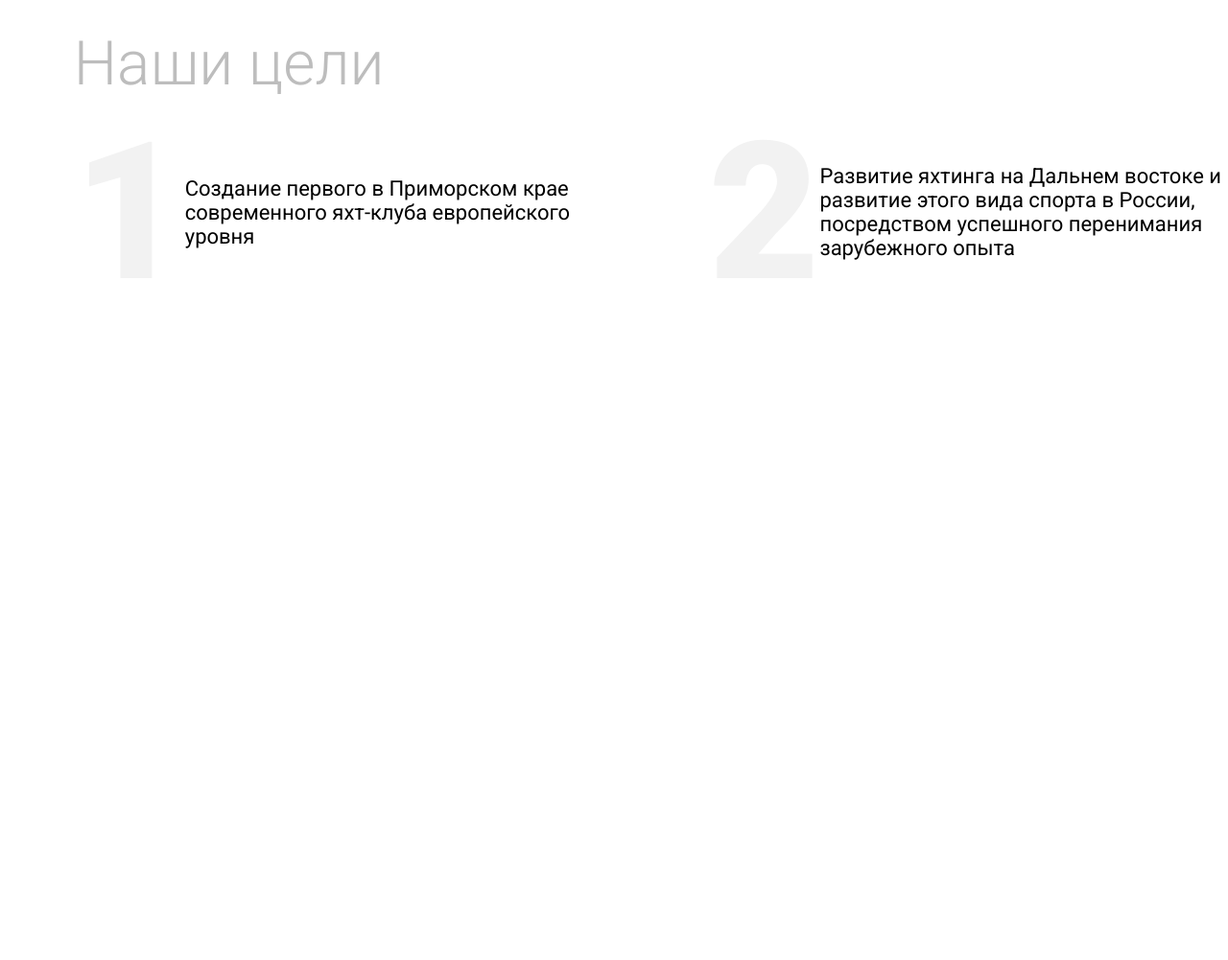
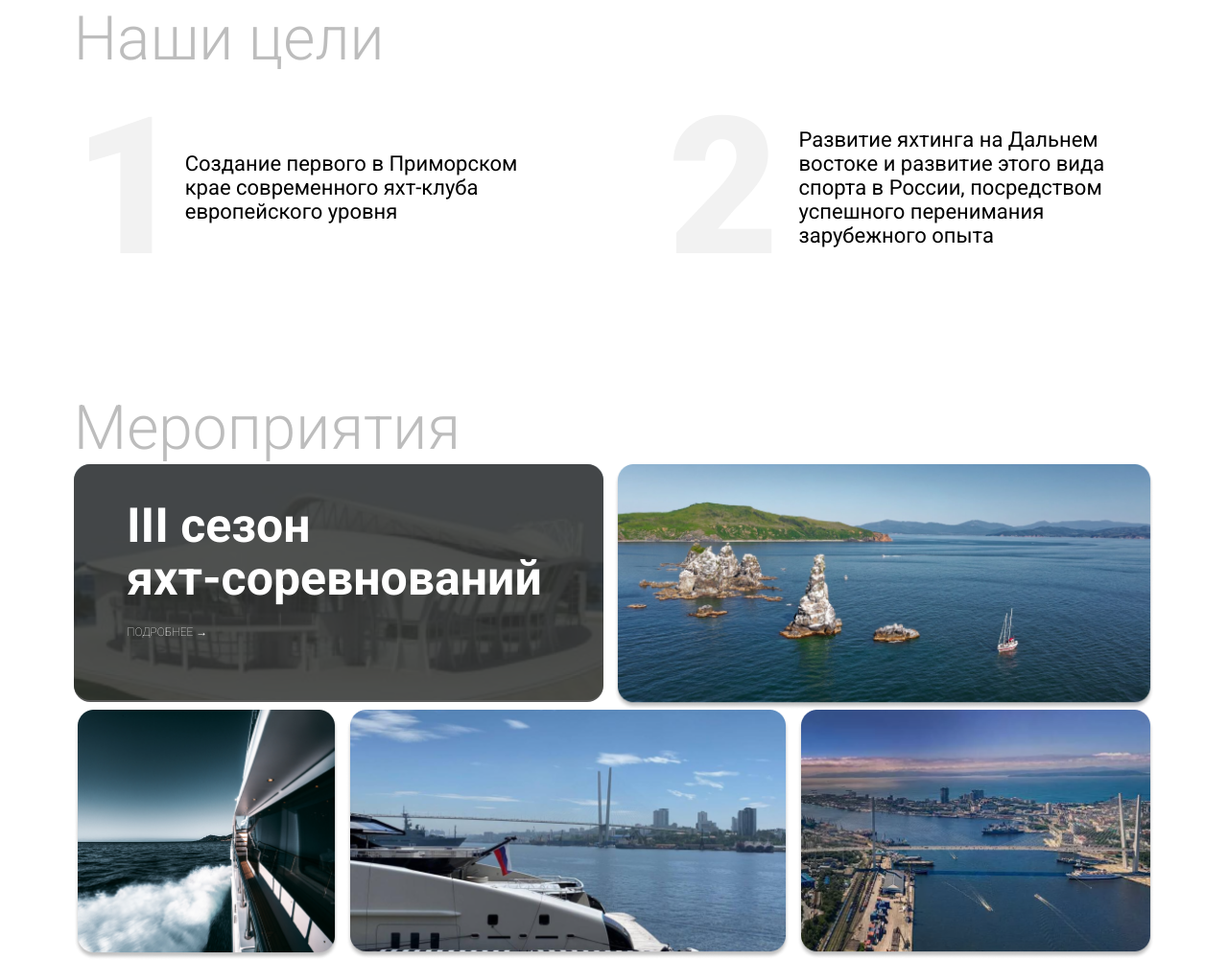
Before and after one commit to Fezwer/project-web-app, a plain HTML site: page index.html in a window 1280 px wide. Shown: the part 1271-2272 px from the top of the page at 96% size. Before the commit the page ends 1610 px from the top, so only its background shows below. Drawn offline with nearby package versions, Linux system fonts and the light colour scheme.

Commit message:
new_changes

```diff
--- a/css/main.css
+++ b/css/main.css
@@ -1,29 +1,30 @@
-body{
+body {
     font-family: 'Roboto', sans-serif;
     margin: 0;
     overflow-x: hidden;
 }
 
-header{
+header {
     display: flex;
-    justify-content:center;
+    justify-content: center;
     align-items: center;
     margin-top: 1em;
     margin-left: 20em;
 }
 
-nav{
+nav {
     align-items: center;
 }
 
-.nav-but{
+.nav-but {
     background-color: rgba(0, 0, 0, 0);
     border: 2px solid rgba(0, 0, 0, 0);
 }
+
 .nav-but a {
     text-decoration: none; /* убираем подчеркивание */
     color: black;
-    font-size:larger; /* Сделать условие типо если телефон, то xx-large */
+    font-size: larger; /* Сделать условие типо если телефон, то xx-large */
 }
 
 a.main-but {
@@ -32,7 +33,7 @@ a.main-but {
     padding: 0.1em;
 }
 
-#ship-logo{
+#ship-logo {
     position: absolute;
     top: 1em;
     right: 0;
@@ -40,85 +41,86 @@ a.main-but {
     left: 6em;
 }
 
-.project-name{
+.project-name {
     font-size: 60px;
     font-weight: 900;
     margin-left: 6vw;
 }
 
-.t-gr-name{
+.t-gr-name {
     color: rgb(189, 189, 189);
-    font-size:20px;
+    font-size: 20px;
     margin-top: 1em;
     font-weight: 300;
 }
 
-.main-items{
+.main-items {
     margin-top: 2em;
     overflow: hidden;
     display: flex;
     align-items: center;
-    justify-content: space-between;  /* Распределяет элементы по контейнеру */
+    justify-content: space-between; /* Распределяет элементы по контейнеру */
 }
 
 p {
     margin: 0; /* Убирает внешние отступы у параграфа */
 }
 
-.about-us{
+.about-us {
     display: block;
     max-width: 60%;
 }
 
-.about-us p{
+.about-us p {
     color: rgb(0, 0, 0);
 }
 
-.about-us a:visited{
+.about-us a:visited {
     color: black;
 }
 
-.about-us img{
+.about-us img {
     height: 600px;
 }
 
-.about-us a{
-    font-size:small;
+.about-us a {
+    font-size: small;
     text-decoration: none; /* убираем подчеркивание */
 }
 
-main{
+main {
     display: block;
     flex-wrap: wrap;
     margin-left: 6%;
+    margin-right: 6%;
 }
 
-main > div {
+main>div {
     margin-top: 6em; /* Задает расстояние сверху между блоками внутри <main> */
-  }
+}
 
-main div{
+main div {
     display: flex;
 }
 
-.main-info-img{
+.main-info-img {
     display: flex;
     align-items: center;
     justify-content: space-between;
     max-width: 50%;
 }
 
-.main-info-img img:first-child{
+.main-info-img img:first-child {
     width: 53%;
     height: auto;
 }
 
-.main-info-img img{
+.main-info-img img {
     width: 43%;
     height: auto;
 }
 
-.main-info-text{
+.main-info-text {
     display: block;
     font-weight: 300;
     max-width: 33%;
@@ -126,46 +128,47 @@ main div{
     margin-left: 2%;
 }
 
-.main-info-text a{
-    font-size:small;
+.main-info-text a {
+    font-size: small;
     font-weight: 400;
     text-decoration: none; /* убираем подчеркивание */
     color: black;
 }
 
-.main-info-text a:visited{
+.main-info-text a:visited {
     color: black;
 }
 
-.main-info-text p:first-child{
+.main-info-text p:first-child {
     font-size: 64px;
     color: #BDBDBD;
     margin-bottom: 8%;
+    line-height: 64px;
 }
 
-.main-info-text p{
+.main-info-text p {
     font-size: 16px;
     line-height: 25px;
     margin-top: 4%;
 }
 
-.main-goals{
+.main-goals {
     display: block;
 }
 
-.main-goals p:first-child{
+.main-goals p:first-child {
     font-weight: 300;
     font-size: 64px;
     color: #BDBDBD;
 }
 
-.goals{
+.goals {
     display: flex;
     align-items: center;
     justify-content: space-between;
 }
 
-.goals div{
+.goals div {
     display: flex;
     align-items: center;
     font-weight: 400;
@@ -173,8 +176,109 @@ main div{
     max-width: 45%;
 }
 
-.goals div p:first-child{
+.goals div p:first-child {
     font-weight: 900;
     font-size: 200px;
     color: #F2F2F2;
 }
+
+.wide-count {
+    margin-left: 4%;
+}
+
+.main-events {
+    display: block; /* Чтобы контейнер подстраивался по размерам содержимого */
+}
+
+.main-events p:first-child {
+    font-weight: 300;
+    font-size: 64px;
+    color: #BDBDBD;
+}
+
+.main-events div {
+    flex-wrap: wrap;
+    justify-content: space-between;
+}
+
+
+#event1 {
+    width: 100%;
+    height: auto;
+    object-fit: cover;
+}
+
+#event2 {
+    width: 50%;
+    height: 100%;
+}
+
+#event3 {
+    width: 24.5%;
+    height: 100%;
+}
+
+#event4 {
+    width: 41%;
+    height: 100%;
+}
+
+#event5 {
+    width: 33%;
+    height: 100%;
+}
+
+.first-main-event{
+    position: relative;
+    display: inline-block;
+    width: 49%;
+    height: 100%;
+}
+
+.t-in-picture{
+    display: block;
+    position: absolute;
+    top: 15%;
+    left: 0;
+    width: 100%;
+    height: 100%;
+    padding-left:10%;
+}
+
+.t-in-picture p:first-child{
+    font-weight: 700;
+    font-size: 50px;
+    line-height: 55px;
+    color: white;
+    padding-bottom: 3%;
+}
+
+.t-in-picture a{
+    color:white;
+    font-weight: 200;
+    font-size: 12px;
+    text-decoration: none; /* убираем подчеркивание */
+}
+
+.t-in-picture a:visited{
+    color:white
+}
+
+.color-overlay {
+    position: absolute;
+    top: 0;
+    left: 0;
+    width: 100%;
+    height: 99%;
+    border-radius: 17px;
+    opacity: 80%;
+    background-color: rgba(51, 51, 51, 1);
+}
+
+@media only screen and (max-width: 600px) {
+    .t-in-picture p:first-child {
+      font-size: 30px;
+      line-height: 35px;
+      padding-bottom: 2%;
+    }
+  }
--- a/index.html
+++ b/index.html
@@ -5,7 +5,6 @@
     <title>Золотые паруса
 
     </title>
-
     <meta name="author" content="QQteam">
     <meta name="description" content="">
 
@@ -78,9 +77,28 @@
                 </div>
                 <div>
                     <p>2</p>
-                    <p>Развитие яхтинга на Дальнем востоке и развитие этого вида спорта в России, посредством успешного
+                    <p class="wide-count">Развитие яхтинга на Дальнем востоке и развитие этого вида спорта в России,
+                        посредством успешного
                         перенимания зарубежного опыта</p>
                 </div>
+            </div>
+        </div>
+
+        <div class="main-events">
+            <p>Мероприятия</p>
+            <div>
+                <div class="first-main-event">
+                    <img id="event1" src="img/photo_event_1.png">
+                    <div class="color-overlay"></div>
+                    <div class="t-in-picture">
+                        <p>III сезон<br>яхт-соревнований</p>
+                        <p><a href="#">ПОДРОБНЕЕ →</a></p>
+                    </div>
+                </div>
+                <img id="event2" src="img/photo_event_2.png">
+                <img id="event3" src="img/photo_event_3.png">
+                <img id="event4" src="img/photo_event_4.png">
+                <img id="event5" src="img/photo_event_5.png">
             </div>
         </div>
     </main>
```
Also changed, not shown: img/photo_event_1.png (added), img/photo_event_2.png (added), img/photo_event_3.png (added), img/photo_event_4.png (added), img/photo_event_5.png (added).
